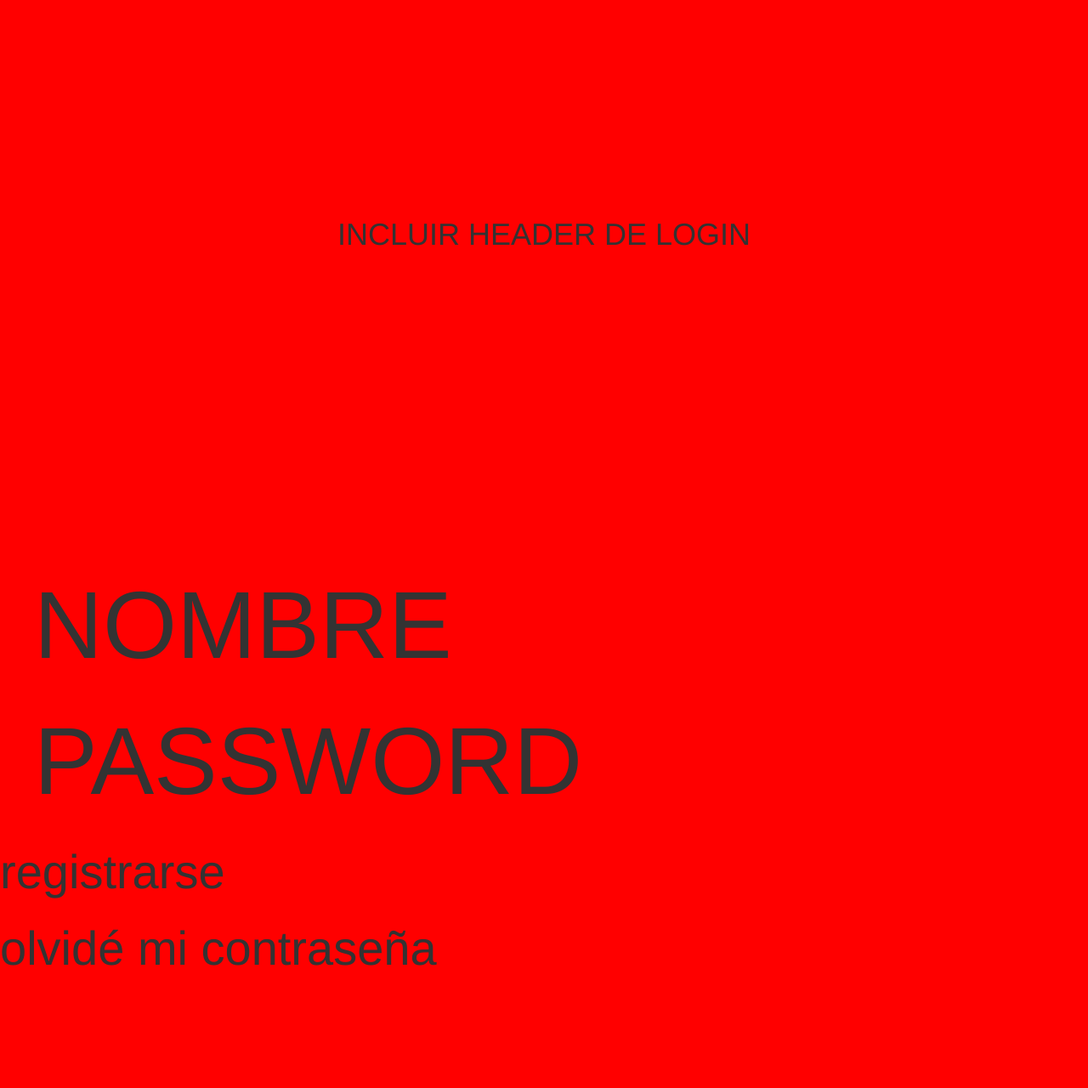
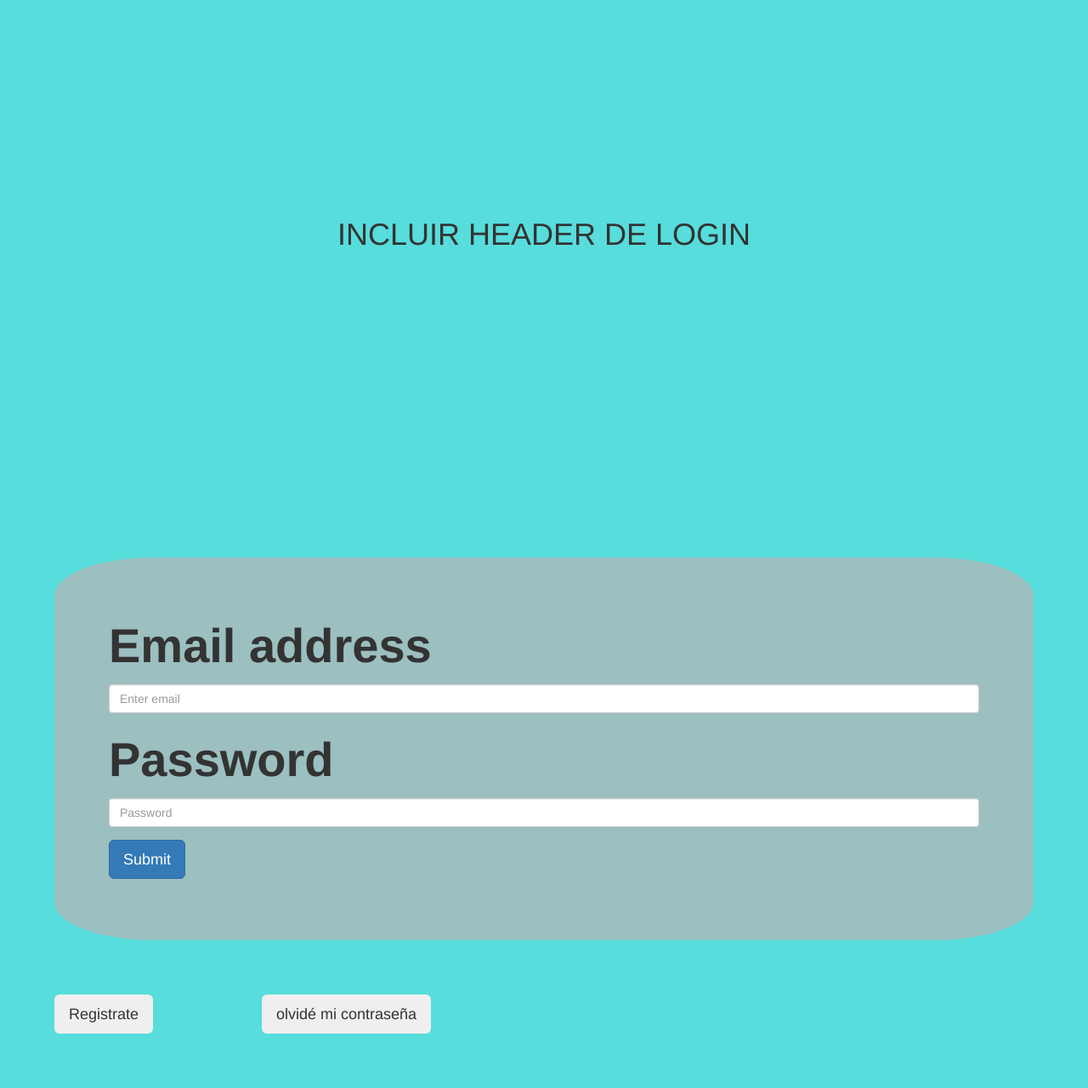
Before and after one commit to dalilagonzalez/proyecto-integrador, a PHP site: page /login.php in a window 1280 px wide. Shown: the whole page at 85% size. Before the commit the page ends 1136 px from the top, so only its background shows below. Run offline with PHP 8.4, Linux system fonts and the light colour scheme; some libraries are stand-ins or nearby versions.

Commit message:
formulario

```diff
--- a/css/login.css
+++ b/css/login.css
@@ -1,18 +1,17 @@
 * {
 font-size: 2em;
-background-color: red;
 box-sizing: border-box;
 margin: 0;
-padding
+padding: 0;
 }
-
 body{
 
-background-color: gray;
+background-color: #57DDDC;
 
 }
 
 header{
+
 
 width: 100%;
 height: 400px;
@@ -20,3 +19,50 @@ text-align: center;
 margin-top: 20%;
 
 }
+
+.exampleInput{
+  font-size: 1em;
+}
+
+.commentary{
+  font-size: 0.75em;
+}
+
+.not-login{
+
+  overflow: hidden;
+  margin: 0 auto;
+
+}
+
+
+.not-login button{
+  display: block;
+  float: left;
+  margin: 5%
+}
+
+
+.login{
+
+  font-size: 1em;
+  overflow: hidden;
+  background-color: rgba(179, 182, 183,0.75);
+  width: 90%;
+  height: 450px;
+  padding: 5%;
+  margin: 0 auto;
+  border-radius: 10%;
+
+}
+
+legend{
+  color: #FFF;
+}
+
+ul{
+
+list-style: none;
+font-size: 0.75em;
+
+}
--- a/login.php
+++ b/login.php
@@ -18,14 +18,26 @@ $nombre = "Jose";
     <header>
       <h1>INCLUIR HEADER DE LOGIN</h1>
     </header>
-    <section>
-      <ul>
-        <li>NOMBRE</li>
-        <li>PASSWORD</li>
-      </ul>
-      <p>registrarse</p>
-      <p>olvidé mi contraseña</p>
+    <section class="login">
+
+      <form>
+        <div class="form-group">
+          <label class="exampleInput" for="exampleInputEmail1">Email address</label>
+          <input type="email" class="form-control" id="exampleInputEmail1" aria-describedby="emailHelp" placeholder="Enter email">
+
+        </div>
+        <div class="form-group">
+          <label class="exampleInput" for="exampleInputPassword1">Password</label>
+          <input type="password" class="form-control" id="exampleInputPassword1" placeholder="Password">
+        </div>
+        <button type="submit" class="btn btn-lg btn-primary">Submit</button>
+      </form>
 
     </section>
+    <section class="not-login">
+      <button type="submit" class="btn btn-lg btn-secondary">Registrate</button>
+      <button type="submit" class="btn btn-lg btn-secondary">olvidé mi contraseña</button>
+    </section>
+
   </body>
 </html>
```
Also changed, not shown: css/styles.css (+10 -1 lines), img/dbmim7a-8cec114b-c425-4a73-a95b-f97d3e5100b2.png (added), 1 other file.
